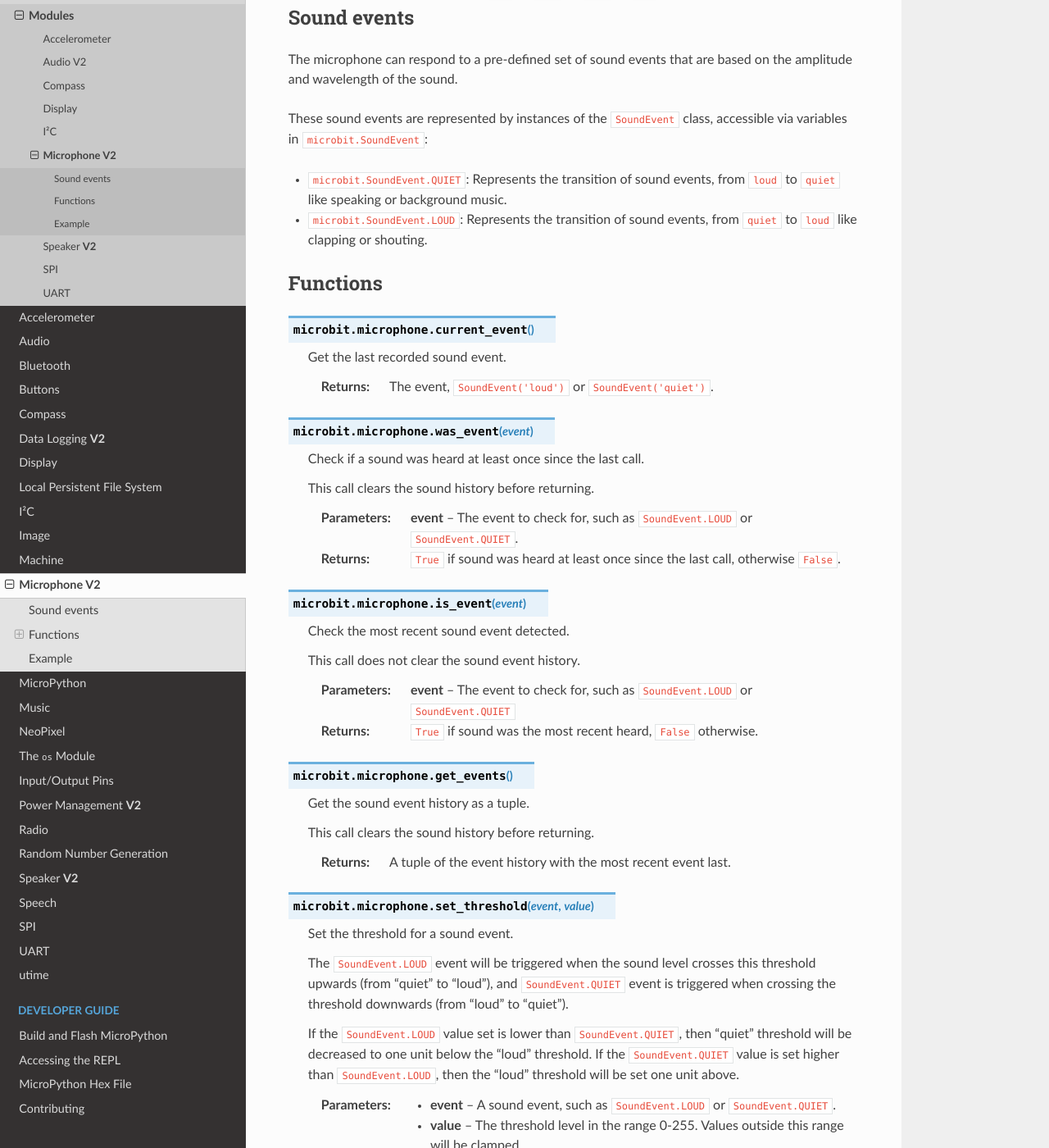
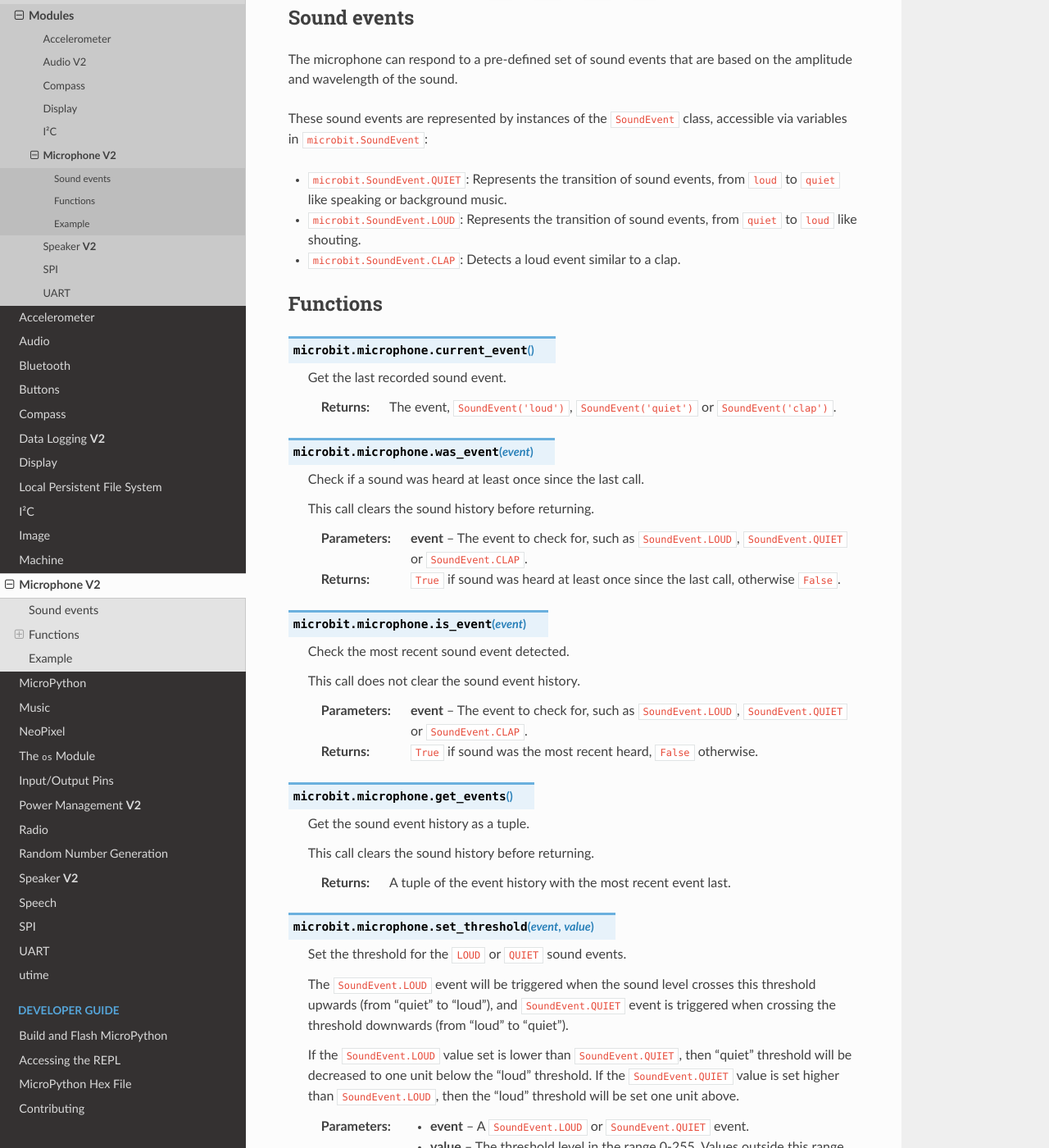
Before and after one commit to bbcmicrobit/micropython, a Sphinx documentation site: the page built from docs/microphone.rst, in a window 1280 px wide and 1400 px high, scrolled down 491 px. Shown: the whole window at 82% size. Built offline with Sphinx 7.4.7 and the Read the Docs theme 2.0.0, drawn with Linux system fonts in a browser that asks for light colours; some of the changed text lies outside the part shown.

Commit message:
docs: Add `SoundEvent.CLAP` (V2).

```diff
--- a/docs/microphone.rst
+++ b/docs/microphone.rst
@@ -26,7 +26,9 @@ accessible via variables in ``microbit.SoundEvent``:
   from ``loud`` to ``quiet`` like speaking or background music.
 
 - ``microbit.SoundEvent.LOUD``: Represents the transition of sound events,
-  from ``quiet`` to ``loud`` like clapping or shouting.
+  from ``quiet`` to ``loud`` like shouting.
+
+- ``microbit.SoundEvent.CLAP``: Detects a loud event similar to a clap.
 
 Functions
 =========
@@ -35,7 +37,8 @@ Functions
 
     Get the last recorded sound event.
 
-    :return: The event, ``SoundEvent('loud')`` or ``SoundEvent('quiet')``.
+    :return: The event, ``SoundEvent('loud')``, ``SoundEvent('quiet')`` or
+        ``SoundEvent('clap')``.
 
 .. py:function:: was_event(event)
 
@@ -43,8 +46,8 @@ Functions
 
     This call clears the sound history before returning.
 
-    :param event: The event to check for,  such as ``SoundEvent.LOUD`` or
-        ``SoundEvent.QUIET``.
+    :param event: The event to check for,  such as ``SoundEvent.LOUD``,
+        ``SoundEvent.QUIET`` or ``SoundEvent.CLAP``.
     :return: ``True`` if sound was heard at least once since the last call,
         otherwise ``False``.
 
@@ -54,8 +57,8 @@ Functions
 
     This call does not clear the sound event history.
 
-    :param event: The event to check for,  such as ``SoundEvent.LOUD`` or
-        ``SoundEvent.QUIET``
+    :param event: The event to check for,  such as ``SoundEvent.LOUD``,
+        ``SoundEvent.QUIET`` or ``SoundEvent.CLAP``.
     :return: ``True`` if sound was the most recent heard, ``False`` otherwise.
 
 .. py:function:: get_events()
@@ -68,7 +71,7 @@ Functions
 
 .. py:function:: set_threshold(event, value)
 
-    Set the threshold for a sound event.
+    Set the threshold for the ``LOUD`` or ``QUIET`` sound events.
 
     The ``SoundEvent.LOUD`` event will be triggered when the sound level
     crosses this threshold upwards (from "quiet" to "loud"),
@@ -80,8 +83,7 @@ Functions
     threshold. If the ``SoundEvent.QUIET`` value is set higher than
     ``SoundEvent.LOUD``, then the "loud" threshold will be set one unit above.
 
-    :param event: A sound event, such as ``SoundEvent.LOUD`` or
-        ``SoundEvent.QUIET``.
+    :param event: A ``SoundEvent.LOUD`` or ``SoundEvent.QUIET`` event.
     :param value: The threshold level in the range 0-255. Values outside this
         range will be clamped.
 
@@ -111,7 +113,10 @@ An example that runs through some of the functions of the microphone API::
 
     while True:
         if button_a.is_pressed():
-            if microphone.current_event() == SoundEvent.LOUD:
+            if microphone.current_event() == SoundEvent.CLAP:
+                display.show(Image.DIAMOND)
+                uart.write('isClap\n')
+            elif microphone.current_event() == SoundEvent.LOUD:
                 display.show(Image.SQUARE)
                 uart.write('isLoud\n')
             elif microphone.current_event() == SoundEvent.QUIET:
@@ -120,7 +125,10 @@ An example that runs through some of the functions of the microphone API::
             sleep(500)
         display.clear()
         if button_b.is_pressed():
-            if microphone.was_event(SoundEvent.LOUD):
+            if microphone.was_event(SoundEvent.CLAP):
+                display.show(Image.DIAMOND)
+                uart.write('wasClap\n')
+            elif microphone.was_event(SoundEvent.LOUD):
                 display.show(Image.SQUARE)
                 uart.write('wasLoud\n')
             elif microphone.was_event(SoundEvent.QUIET):
@@ -135,7 +143,9 @@ An example that runs through some of the functions of the microphone API::
             soundLevel = microphone.sound_level()
             print(soundLevel)
             for sound in sounds:
-                if sound == SoundEvent.LOUD:
+                if sound == SoundEvent.CLAP:
+                    display.show(Image.DIAMOND)
+                elif sound == SoundEvent.LOUD:
                     display.show(Image.SQUARE)
                 elif sound == SoundEvent.QUIET:
                     display.show(Image.SQUARE_SMALL)
```
Also changed, not shown: docs/microbit_micropython_api.rst (+5 -3 lines).
